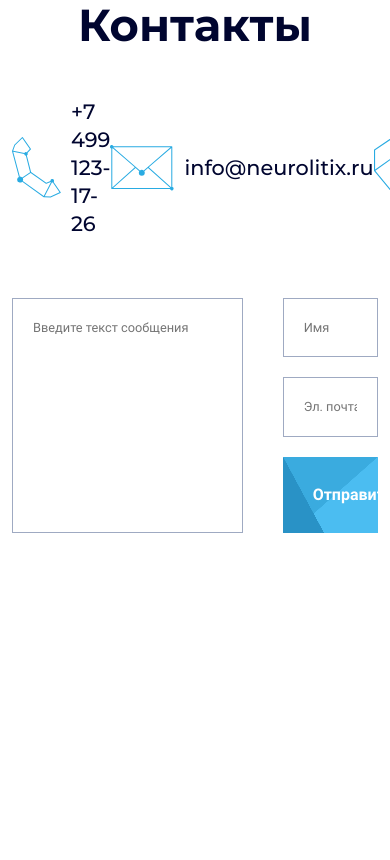
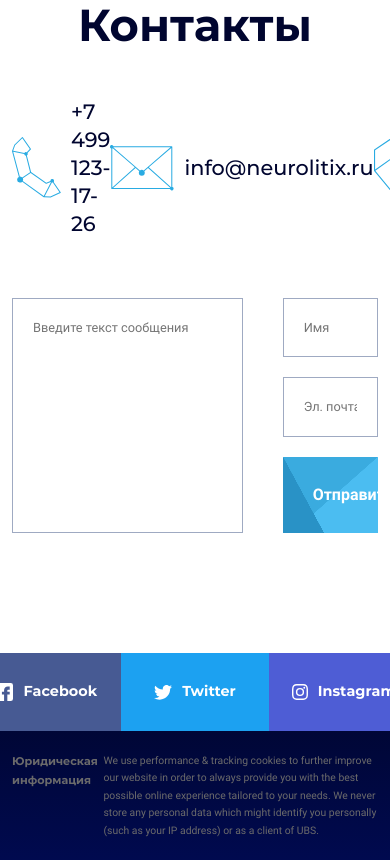
Before and after one commit to korsikov009/neurolitix, a website: page src/index.html in a window 390 px wide. Shown: the part 9544-10404 px from the top of the page. Before the commit the page ends 10197 px from the top, so only its background shows below. Drawn offline with Linux system fonts and the light colour scheme.

Commit message:
Сделан раздел footer без адаптива

```diff
--- a/src/index.html
+++ b/src/index.html
@@ -393,6 +393,29 @@
 			</form>
 		</div>
 	</section>
+
+	<footer class="footer">
+		<div class="footer__container">
+			<div class="footer__social">
+				<a href="#" class="footer__reference">
+					<img src="img/icons/facebook.svg" alt="facebook">
+					<span>Facebook</span>
+				</a>
+				<a href="#" class="footer__reference">
+					<img src="img/icons/twitter.svg" alt="twitterinstagramspan">
+					<span>Twitter</span>
+				</a>
+				<a href="#" class="footer__reference">
+					<img src="img/icons/instagram.svg" alt="instagram">
+					<span>Instagram</span>
+				</a>
+			</div>
+			<div class="footer__info">
+				<p class="footer__title">Юридическая информация</p>
+				<p class="footer__text">We use performance & tracking cookies to further improve our website in order to always provide you with the best possible online experience tailored to your needs. We never store any personal data which might identify you personally (such as your IP address) or as a client of UBS.</p>
+			</div>
+		</div>
+	</footer>
 </div>
 	<script src="js/scripts.js"></script>
 </body>
--- a/src/scss/_contacts.scss
+++ b/src/scss/_contacts.scss
@@ -70,6 +70,7 @@
     padding: 30px;
     position: relative;
     background-color: #3AABDF;
+    cursor: pointer;
 
     span {
       z-index: 3;
--- /dev/null
+++ b/src/scss/_footer.scss
@@ -0,0 +1,55 @@
+.footer {
+  background-image: linear-gradient(to top, #000a4f, #000427);
+
+  &__container {
+    @extend %container;
+  }
+
+  &__social {
+    @include row_grid(40px);
+    justify-content: center;
+  }
+
+  &__reference {
+    @include col_grid(4, 0px);
+    padding: 30px;
+    font: bold 1.8rem/1.1 'Montserrat', sans-serif;
+    color: #fff;
+    display: flex;
+    justify-content: center;
+    align-items: center;
+
+    &:nth-of-type(1) {
+      background-color: #475a93;
+    }
+    &:nth-of-type(2) {
+      background-color: #1ca1f1;
+    }
+    &:nth-of-type(3) {
+      background-color: #4e5dd5;
+    }
+
+    img {
+      margin-right: 10px;
+    }
+  }
+
+  &__info {
+    display: flex;
+    justify-content: space-between;
+    padding: 10px 0;
+  }
+
+  &__title {
+    color: #6b6b6b;
+    font: bold 1.4rem/1.69 'Montserrat', sans-serif;
+    width: 20%;
+  }
+
+  &__text {
+    color: #6b6b6b;
+    font: normal 1.3rem/1.69 'Roboto', sans-serif;
+    width: 75%;
+  }
+
+}
--- a/src/scss/_research.scss
+++ b/src/scss/_research.scss
@@ -1,7 +1,6 @@
 .research {
-	background-image:
-					linear-gradient(to bottom, #000427 80px, transparent 80px),
-					linear-gradient(to bottom, #000427 80px, #000a4f 100%);
+	background-image: linear-gradient(to top, #000a4f, #000427);
+
 	padding-top: 15vw;
     margin-top: -8vw;
 	padding-bottom: 19vw;
--- a/src/scss/_technologies-advantages.scss
+++ b/src/scss/_technologies-advantages.scss
@@ -1,7 +1,6 @@
 .technologies-advantages {
-  background-image:
-          linear-gradient(to bottom, #000427 80px, transparent 80px),
-          linear-gradient(to bottom, #000427 80px, #000a4f 100%);
+  background-image: linear-gradient(to top, #000a4f, #000427);
+
   padding-top: 15vw;
   margin-top: -10vw;
   padding-bottom: 19vw;
--- a/src/scss/styles.scss
+++ b/src/scss/styles.scss
@@ -5,7 +5,7 @@
 @import "common";
 
 
-//  page
+//  sections
 @import "header";
 @import "preview";
 @import "about";
@@ -14,3 +14,4 @@
 @import "technologies-advantages";
 @import "team";
 @import "contacts";
+@import "footer";
```
Also changed, not shown: src/css/styles.css, src/img/icons/facebook.svg (added), src/img/icons/instagram.svg (added), src/img/icons/twitter.svg (added).
